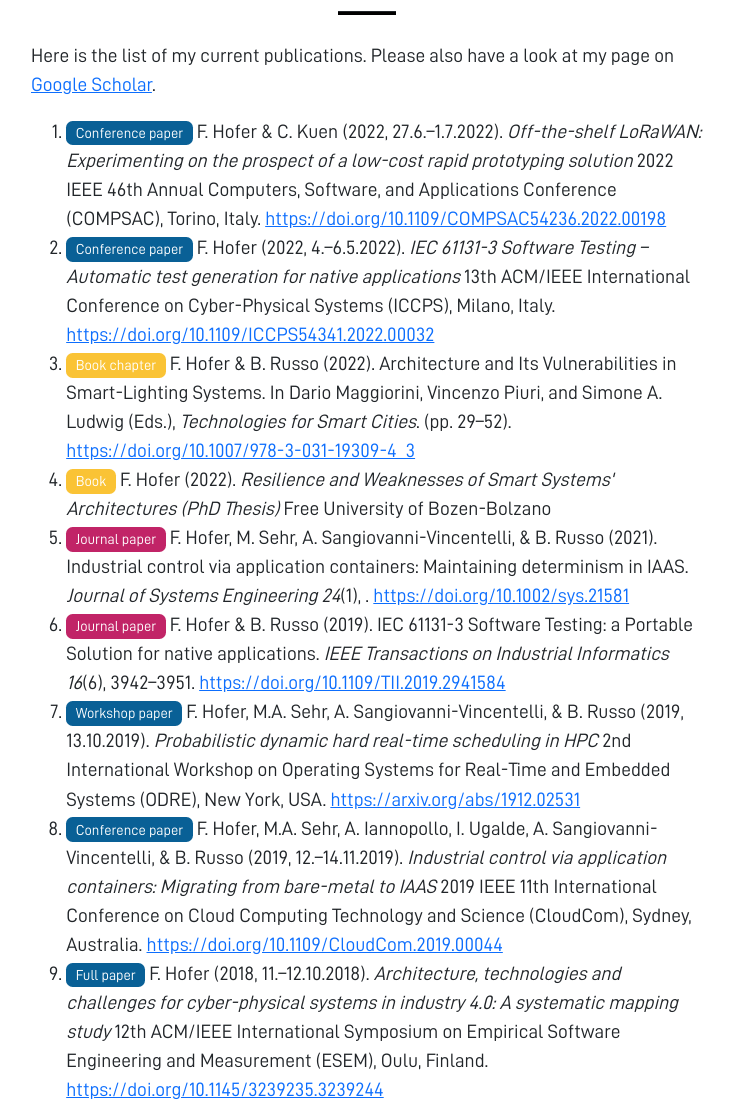
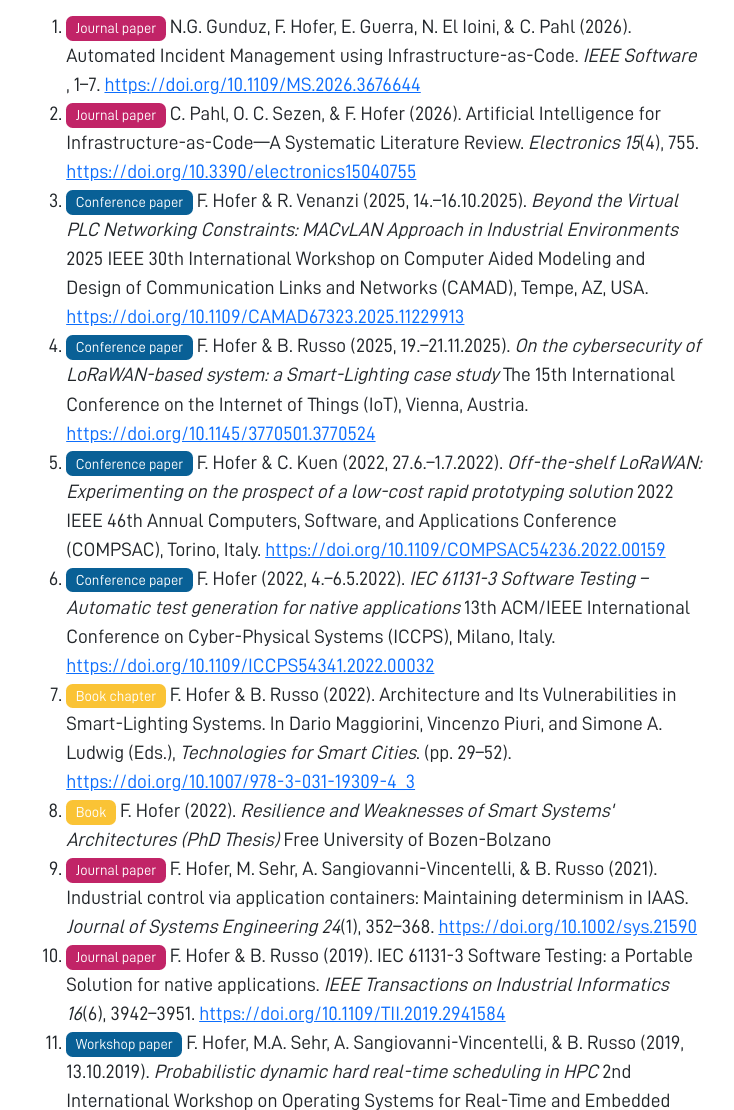
Before and after one commit to flhofer/flhofer.github.io, a plain HTML site: page index.html in a window 1280 px wide. Shown: the part 3240-4350 px from the top of the page, without its empty margins (273-1007 px from the left). Drawn offline with nearby package versions, Linux system fonts and the light colour scheme; files whose address does not match are found by name.

Commit message:
build of index

```diff
--- a/index.html
+++ b/index.html
@@ -143,16 +143,6 @@
                             <p>This is the list of research projects I participated in:</p>
                             <ul><div id="listofprojects">
 
-                                    <project expires="2022-08-31T00:00:00">
-                                    <li>
-                                        1.9.17&#8211;31.8.22: Researcher,
-                                        <i>Towards Merging Real-Time and Safety-Critical Cyberphysical Systems with Cloud/Fog Computing (RTCS)</i>. Funding body: unibz.
-
-                                            <span class="badge text-bg-secondary">Researcher</span>
-
-                                    </li>
-                                    </project>
-
                             </div></ul>
                         </div>
                     </div>
@@ -214,9 +204,49 @@
                                     <li>
 
 
+
+                                        <span class="badge badge-bg-journal">Journal paper</span>
+                                        N.G. Gunduz, F. Hofer, E. Guerra, N. El Ioini, & C. Pahl (2026). Automated Incident Management using Infrastructure-as-Code. <i>IEEE Software </i>, 1&#8211;7. <a href="https://doi.org/10.1109/MS.2026.3676644">https://doi.org/10.1109/MS.2026.3676644</a>
+                                    </li>
+                                    </publication>
+
+                                    <publication>
+                                    <li>
+
+
+
+                                        <span class="badge badge-bg-journal">Journal paper</span>
+                                        C. Pahl, O. C. Sezen, & F. Hofer (2026). Artificial Intelligence for Infrastructure-as-Code—A Systematic Literature Review. <i>Electronics 15</i>(4), 755. <a href="https://doi.org/10.3390/electronics15040755">https://doi.org/10.3390/electronics15040755</a>
+                                    </li>
+                                    </publication>
+
+                                    <publication>
+                                    <li>
+
+
                                         <span class="badge badge-bg-conference">Conference paper</span>
 
-                                        F. Hofer & C. Kuen (2022, 27.6.&#8211;1.7.2022). <i>Off-the-shelf LoRaWAN: Experimenting on the prospect of a low-cost rapid prototyping solution</i> 2022 IEEE 46th Annual Computers, Software, and Applications Conference (COMPSAC), Torino, Italy. <a href="https://doi.org/10.1109/COMPSAC54236.2022.00198">https://doi.org/10.1109/COMPSAC54236.2022.00198</a>
+                                        F. Hofer & R. Venanzi (2025, 14.&#8211;16.10.2025). <i>Beyond the Virtual PLC Networking Constraints: MACvLAN Approach in Industrial Environments</i> 2025 IEEE 30th International Workshop on Computer Aided Modeling and Design of Communication Links and Networks (CAMAD), Tempe, AZ, USA. <a href="https://doi.org/10.1109/CAMAD67323.2025.11229913">https://doi.org/10.1109/CAMAD67323.2025.11229913</a>
+                                    </li>
+                                    </publication>
+
+                                    <publication>
+                                    <li>
+
+
+                                        <span class="badge badge-bg-conference">Conference paper</span>
+
+                                        F. Hofer & B. Russo (2025, 19.&#8211;21.11.2025). <i>On the cybersecurity of LoRaWAN-based system: a Smart-Lighting case study</i> The 15th International Conference on the Internet of Things (IoT), Vienna, Austria. <a href="https://doi.org/10.1145/3770501.3770524">https://doi.org/10.1145/3770501.3770524</a>
+                                    </li>
+                                    </publication>
+
+                                    <publication>
+                                    <li>
+
+
+                                        <span class="badge badge-bg-conference">Conference paper</span>
+
+                                        F. Hofer & C. Kuen (2022, 27.6.&#8211;1.7.2022). <i>Off-the-shelf LoRaWAN: Experimenting on the prospect of a low-cost rapid prototyping solution</i> 2022 IEEE 46th Annual Computers, Software, and Applications Conference (COMPSAC), Torino, Italy. <a href="https://doi.org/10.1109/COMPSAC54236.2022.00159">https://doi.org/10.1109/COMPSAC54236.2022.00159</a>
                                     </li>
                                     </publication>
 
@@ -256,7 +286,7 @@
 
 
                                         <span class="badge badge-bg-journal">Journal paper</span>
-                                        F. Hofer, M. Sehr, A. Sangiovanni-Vincentelli, & B. Russo (2021). Industrial control via application containers: Maintaining determinism in IAAS. <i>Journal of Systems Engineering 24</i>(1), . <a href="https://doi.org/10.1002/sys.21581">https://doi.org/10.1002/sys.21581</a>
+                                        F. Hofer, M. Sehr, A. Sangiovanni-Vincentelli, & B. Russo (2021). Industrial control via application containers: Maintaining determinism in IAAS. <i>Journal of Systems Engineering 24</i>(1), 352&#8211;368. <a href="https://doi.org/10.1002/sys.21590">https://doi.org/10.1002/sys.21590</a>
                                     </li>
                                     </publication>
 
@@ -286,7 +316,17 @@
 
                                         <span class="badge badge-bg-conference">Conference paper</span>
 
-                                        F. Hofer, M.A. Sehr, A. Iannopollo, I. Ugalde, A. Sangiovanni-Vincentelli, & B. Russo (2019, 12.&#8211;14.11.2019). <i>Industrial control via application containers: Migrating from bare-metal to IAAS</i> 2019 IEEE 11th International Conference on Cloud Computing Technology and Science (CloudCom), Sydney, Australia. <a href="https://doi.org/10.1109/CloudCom.2019.00044">https://doi.org/10.1109/CloudCom.2019.00044</a>
+                                        F. Hofer, M.A. Sehr, A. Iannopollo, I. Ugalde, A. Sangiovanni-Vincentelli, & B. Russo (2019, 12.&#8211;14.11.2019). <i>Industrial control via application containers: Migrating from bare-metal to IAAS</i> 2019 IEEE 11th International Conference on Cloud Computing Technology and Science (CloudCom), Sydney, Australia. <a href="https://doi.org/10.1109/CloudCom.2019.00021">https://doi.org/10.1109/CloudCom.2019.00021</a>
+                                    </li>
+                                    </publication>
+
+                                    <publication>
+                                    <li>
+
+
+                                        <span class="badge badge-bg-conference">Workshop paper</span>
+
+                                        F. Hofer (2018, 15.&#8211;18.10.2018). <i>Enhancing security and reliability for smart-systems' architectures</i> 2018 IEEE International Symposium on Software Reliability Engineering Workshops (ISSREW), Memphis, TN, USA. <a href="https://doi.org/10.1109/ISSREW.2018.000-8">https://doi.org/10.1109/ISSREW.2018.000-8</a>
                                     </li>
                                     </publication>
 
@@ -296,7 +336,7 @@
 
                                         <span class="badge badge-bg-conference">Full paper</span>
 
-                                        F. Hofer (2018, 11.&#8211;12.10.2018). <i>Architecture, technologies and challenges for cyber-physical systems in industry 4.0: A systematic mapping study</i> 12th ACM/IEEE International Symposium on Empirical Software Engineering and Measurement (ESEM), Oulu, Finland. <a href="https://doi.org/10.1145/3239235.3239244">https://doi.org/10.1145/3239235.3239244</a>
+                                        F. Hofer (2018, 11.&#8211;12.10.2018). <i>Architecture, technologies and challenges for cyber-physical systems in industry 4.0: A systematic mapping study</i> 12th ACM/IEEE International Symposium on Empirical Software Engineering and Measurement (ESEM), Oulu, Finland. <a href="https://doi.org/10.1145/3239235.3239242">https://doi.org/10.1145/3239235.3239242</a>
                                     </li>
                                     </publication>
 
```
